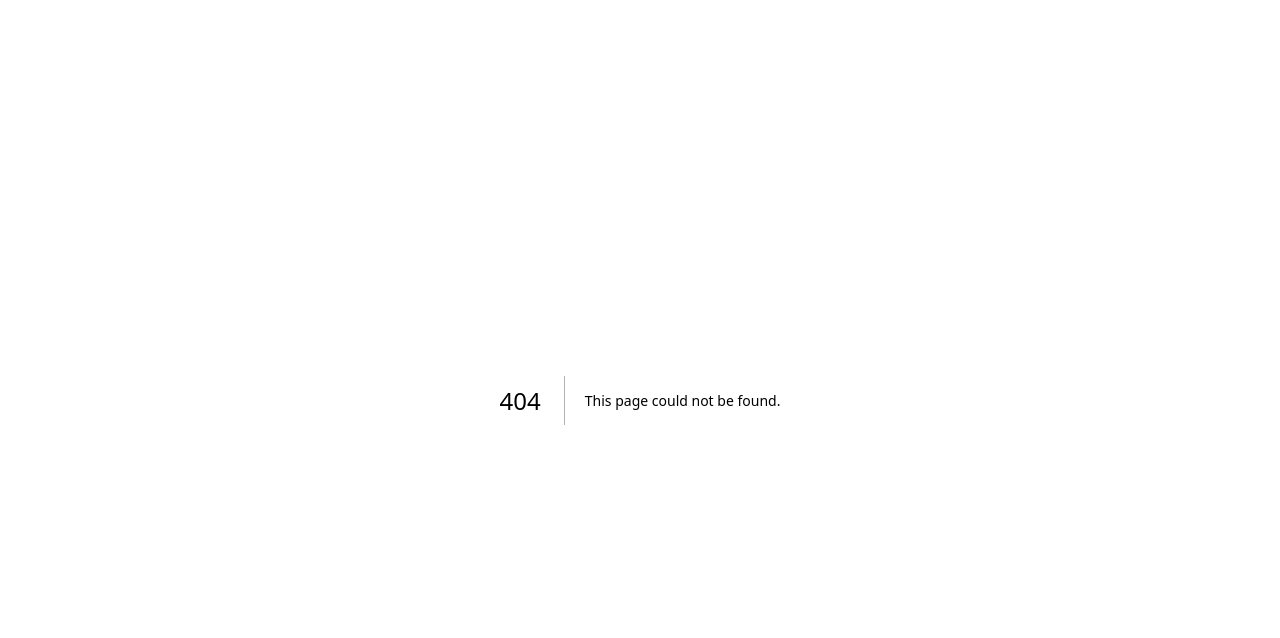
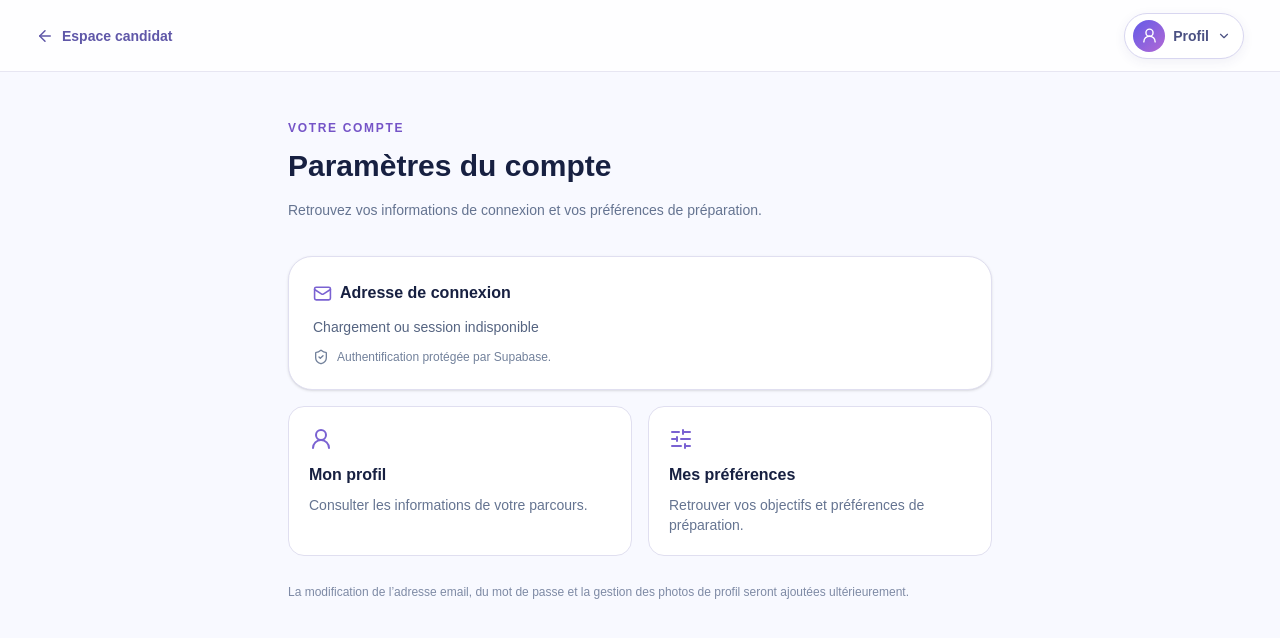
Before and after one commit to Achrafsila/ai-interview-platform, a Next.js app in the folder web/: page /account/settings in a window 1280 px wide. Before the commit this address had no page. Shown: the top 638 px of the page. Built offline with nearby package versions, Linux system fonts and the light colour scheme; no server answers.

Commit message:
feat(candidate): move profile and account actions into shared header menu

```diff
--- /dev/null
+++ b/web/src/app/account/settings/page.tsx
@@ -0,0 +1,20 @@
+"use client";
+import {useEffect,useState} from "react";
+import Link from "next/link";
+import {ArrowLeft,Mail,ShieldCheck,SlidersHorizontal,UserRound} from "lucide-react";
+import {CandidateProfileMenu} from "@/components/ui/candidate-profile-menu";
+import {getAuthClient} from "@/lib/supabase-auth";
+
+export default function AccountSettings(){
+ const [email,setEmail]=useState<string|null>(null);
+ useEffect(()=>{let live=true;(async()=>{const client=getAuthClient();const {data}=await client?.auth.getUser()??{data:{user:null}};if(live)setEmail(data.user?.email||null);})();return()=>{live=false};},[]);
+ return <main className="min-h-dvh bg-[#F8F9FF] text-[#172041]">
+  <header className="flex min-h-[72px] items-center justify-between border-b border-[#E7E6F2] bg-white/80 px-5 sm:px-9"><Link href="/dashboard" className="inline-flex min-h-11 items-center gap-2 text-sm font-semibold text-[#5F57A8]"><ArrowLeft size={18}/> Espace candidat</Link><CandidateProfileMenu/></header>
+  <div className="mx-auto max-w-3xl px-5 py-12 sm:px-8">
+   <p className="text-xs font-bold uppercase tracking-[.14em] text-[#7554C7]">Votre compte</p><h1 className="mt-3 text-3xl font-bold">Paramètres du compte</h1><p className="mt-3 text-sm leading-7 text-[#657491]">Retrouvez vos informations de connexion et vos préférences de préparation.</p>
+   <section className="mt-8 rounded-3xl border border-[#E0DFF0] bg-white p-6 shadow-sm"><h2 className="flex items-center gap-2 font-bold"><Mail size={19} className="text-[#7A62D2]"/> Adresse de connexion</h2><p className="mt-3 break-all text-sm text-[#556481]">{email||"Chargement ou session indisponible"}</p><p className="mt-3 flex items-center gap-2 text-xs text-[#72819B]"><ShieldCheck size={16}/> Authentification protégée par Supabase.</p></section>
+   <section className="mt-4 grid gap-4 sm:grid-cols-2"><Link href="/onboarding" className="rounded-2xl border border-[#E0DFF0] bg-white p-5 transition hover:bg-[#F5F1FF]"><UserRound className="text-[#7A62D2]"/><h2 className="mt-3 font-semibold">Mon profil</h2><p className="mt-2 text-sm text-[#657491]">Consulter les informations de votre parcours.</p></Link><Link href="/onboarding" className="rounded-2xl border border-[#E0DFF0] bg-white p-5 transition hover:bg-[#F5F1FF]"><SlidersHorizontal className="text-[#7A62D2]"/><h2 className="mt-3 font-semibold">Mes préférences</h2><p className="mt-2 text-sm text-[#657491]">Retrouver vos objectifs et préférences de préparation.</p></Link></section>
+   <p className="mt-6 text-xs leading-6 text-[#7E8AA5]">La modification de l’adresse email, du mot de passe et la gestion des photos de profil seront ajoutées ultérieurement.</p>
+  </div>
+ </main>;
+}
--- a/web/src/app/dashboard/page.tsx
+++ b/web/src/app/dashboard/page.tsx
@@ -1,10 +1,11 @@
 "use client";
+import {CandidateProfileMenu} from "@/components/ui/candidate-profile-menu";
 
 import Link from "next/link";
 import { useEffect, useState } from "react";
 import { useRouter } from "next/navigation";
 import { motion, useReducedMotion } from "motion/react";
-import { ArrowRight, BookOpen, BrainCircuit, Check, ChevronRight, CirclePlay, GraduationCap, LayoutDashboard, LogOut, MessageSquareText, Play, Sparkles, Target, TrendingUp, UserRound, WandSparkles } from "lucide-react";
+import { ArrowRight, BookOpen, BrainCircuit, Check, ChevronRight, CirclePlay, GraduationCap, LayoutDashboard, MessageSquareText, Play, Sparkles, Target, TrendingUp, UserRound, WandSparkles } from "lucide-react";
 import { getAuthClient } from "@/lib/supabase-auth";
 import { getAppRole, readProfile } from "@/lib/profile";
 import { employmentOptions, professionalOptions, type OnboardingProfile, type ProfessionalGoal, type PreparationGoal } from "@/components/ui/onboarding-stages";
@@ -44,7 +45,6 @@ export default function DashboardPage() {
    }
    void load();return ()=>{active=false;};
  },[router]);
- async function signOut(){const client=getAuthClient();await client?.auth.signOut();router.replace("/login");router.refresh();}
  const motionIn=(delay:number)=>({initial:reducedMotion?false as const:{opacity:0,y:24},animate:{opacity:1,y:0},transition:{duration:.56,delay,ease:"easeOut" as const}});
  const trend=comparableProgress(results);
  const coach=results.find(r=>r.coach_priority&&r.coach_recommendation);
@@ -66,10 +66,8 @@ export default function DashboardPage() {
        <Link href="/dashboard" aria-current="page" className="flex min-h-12 items-center gap-3 rounded-2xl bg-[#EDE7FF] px-3.5 text-sm font-bold text-[#784DD6]"><LayoutDashboard size={18}/> Vue d’ensemble</Link>
        <Link href="/preparation" className="flex min-h-12 items-center gap-3 rounded-xl px-3.5 text-sm font-medium text-[#62718D] transition hover:bg-[#F2ECFF] hover:text-[#784DD6]"><CirclePlay size={18}/> Simulation</Link>
        <Link href="/exercises" className="flex min-h-12 items-center gap-3 rounded-xl px-3.5 text-sm font-semibold text-[#62718D] transition hover:bg-[#F2ECFF] hover:text-[#784DD6]"><GraduationCap size={18}/> Academy</Link>
-       <Link href="/onboarding" className="flex min-h-12 items-center gap-3 rounded-xl px-3.5 text-sm font-medium text-[#62718D] transition hover:bg-[#F2ECFF] hover:text-[#784DD6]"><UserRound size={18}/> Mon profil</Link>
       </nav>
       <div className="mt-auto rounded-2xl border border-[#E9DCFF] bg-gradient-to-br from-[#F4EEFF] to-[#E9F7FF] p-4"><div className="flex items-center gap-2 text-xs font-bold text-[#7055B3]"><BrainCircuit size={17}/> Coach IA</div><p className="mt-2 text-xs leading-6 text-[#695F83]">Des conseils personnalisés après votre premier entretien.</p></div>
-      <button onClick={signOut} className="mt-4 flex min-h-11 items-center gap-3 rounded-xl px-3.5 text-sm text-[#71809A] transition hover:bg-[#F0F4FE]"><LogOut size={17}/> Se déconnecter</button>
     </aside>
     <div className="min-w-0 flex-1">
      <header className="flex min-h-[78px] items-center justify-between gap-4 border-b border-white/80 bg-white/60 backdrop-blur-xl px-5 sm:px-8 lg:px-9">
@@ -77,8 +75,7 @@ export default function DashboardPage() {
       <div className="flex items-center gap-3">
        <span className="hidden rounded-full bg-[#E5F6EF] px-3 py-2 text-xs font-semibold text-[#237B65] sm:inline-flex"><span className="mr-2 h-2 w-2 rounded-full bg-[#33B996]"/> Mon espace</span>
        <Link href="/exercises" aria-label="Accéder à Academy" className="inline-flex min-h-10 items-center gap-2 rounded-xl border border-[#D8D0FF] bg-[#F2EDFF] px-3 text-xs font-bold text-[#7451C8] transition hover:bg-[#E7DEFF] lg:hidden"><GraduationCap size={17}/> Academy</Link>
-       <Link href="/onboarding" aria-label="Accéder à mon profil" className="grid size-10 place-items-center rounded-full border border-[#CFDAF5] bg-white text-[#4665BD] transition hover:bg-[#EEF2FF]"><UserRound size={18}/></Link>
-       <button onClick={signOut} aria-label="Se déconnecter" className="grid size-10 place-items-center rounded-full border border-[#CFDAF5] text-[#4665BD] lg:hidden"><LogOut size={18}/></button>
+       <CandidateProfileMenu/>
       </div>
      </header>
      <div className="w-full px-5 pb-16 pt-9 sm:px-8 lg:px-10">
--- a/web/src/app/exercises/academy-shell.tsx
+++ b/web/src/app/exercises/academy-shell.tsx
@@ -1,14 +1,14 @@
 "use client";
 import Link from "next/link";
 import {usePathname} from "next/navigation";
-import {CirclePlay,GraduationCap,LayoutDashboard,Sparkles,UserRound} from "lucide-react";
+import {CirclePlay,GraduationCap,LayoutDashboard,Sparkles} from "lucide-react";
+import {CandidateProfileMenu} from "@/components/ui/candidate-profile-menu";
 import type {ReactNode} from "react";
 
 const nav=[
  {href:"/dashboard",label:"Vue d’ensemble",icon:LayoutDashboard},
  {href:"/preparation",label:"Simulation",icon:CirclePlay},
  {href:"/exercises",label:"Academy",icon:GraduationCap},
- {href:"/onboarding",label:"Mon profil",icon:UserRound},
 ];
 export function AcademyShell({children}: {children:ReactNode}){
  const pathname=usePathname();
@@ -22,7 +22,7 @@ export function AcademyShell({children}: {children:ReactNode}){
     <div className="mt-auto rounded-2xl border border-[#E9DCFF] bg-gradient-to-br from-[#F4EEFF] to-[#E9F7FF] p-4"><p className="text-xs font-bold text-[#7055B3]">Votre Academy</p><p className="mt-2 text-xs leading-6 text-[#695F83]">Un parcours et des exercices adaptés à votre progression.</p></div>
    </aside>
    <div className="min-w-0 flex-1">
-    <header className="flex min-h-[72px] items-center justify-between gap-3 border-b border-white/80 bg-white/60 px-5 backdrop-blur-xl sm:px-8 lg:px-9"><span className="text-xs font-semibold text-[#70819F]">Espace candidat <span className="mx-2">/</span><span className="text-[#172033]">Academy</span></span><nav aria-label="Navigation Academy" className="flex items-center gap-1 rounded-2xl border border-[#DDD9F4] bg-[#F2F0FC] p-1.5 shadow-[inset_0_1px_3px_rgba(60,50,116,.08)]">{[{href:"/exercises",label:"Exercices",active:pathname==="/exercises"},{href:"/exercises/paths",label:"Parcours",active:pathname.startsWith("/exercises/paths")}].map(tab=><Link key={tab.href} href={tab.href} aria-current={tab.active?"page":undefined} className={tab.active?"inline-flex min-h-10 items-center justify-center rounded-xl border border-[#A99AEF] bg-gradient-to-r from-[#6658E8] to-[#8753DA] px-4 text-sm font-bold text-white shadow-[0_5px_14px_rgba(102,72,203,.28)] transition-all duration-200":"inline-flex min-h-10 items-center justify-center rounded-xl border border-transparent bg-transparent px-4 text-sm font-semibold text-[#57618D] transition-all duration-200 hover:bg-white/85 hover:text-[#4935A2]"}>{tab.label}</Link>)}</nav></header>
+    <header className="flex min-h-[72px] items-center justify-between gap-3 border-b border-white/80 bg-white/60 px-5 backdrop-blur-xl sm:px-8 lg:px-9"><span className="text-xs font-semibold text-[#70819F]">Espace candidat <span className="mx-2">/</span><span className="text-[#172033]">Academy</span></span><div className="flex items-center gap-3"><nav aria-label="Navigation Academy" className="flex items-center gap-1 rounded-2xl border border-[#DDD9F4] bg-[#F2F0FC] p-1.5 shadow-[inset_0_1px_3px_rgba(60,50,116,.08)]">{[{href:"/exercises",label:"Exercices",active:pathname==="/exercises"},{href:"/exercises/paths",label:"Parcours",active:pathname.startsWith("/exercises/paths")}].map(tab=><Link key={tab.href} href={tab.href} aria-current={tab.active?"page":undefined} className={tab.active?"inline-flex min-h-10 items-center justify-center rounded-xl border border-[#A99AEF] bg-gradient-to-r from-[#6658E8] to-[#8753DA] px-4 text-sm font-bold text-white shadow-[0_5px_14px_rgba(102,72,203,.28)] transition-all duration-200":"inline-flex min-h-10 items-center justify-center rounded-xl border border-transparent bg-transparent px-4 text-sm font-semibold text-[#57618D] transition-all duration-200 hover:bg-white/85 hover:text-[#4935A2]"}>{tab.label}</Link>)}</nav><CandidateProfileMenu/></div></header>
     <div className="academy-content px-5 pb-12 pt-7 sm:px-7 lg:px-9">{children}</div>
    </div>
   </div>
--- /dev/null
+++ b/web/src/components/ui/candidate-profile-menu.tsx
@@ -0,0 +1,38 @@
+"use client";
+import {useEffect,useRef,useState} from "react";
+import Link from "next/link";
+import {useRouter} from "next/navigation";
+import {ChevronDown,LogOut,Settings2,SlidersHorizontal,UserRound} from "lucide-react";
+import {getAuthClient} from "@/lib/supabase-auth";
+
+export function CandidateProfileMenu(){
+ const [open,setOpen]=useState(false);
+ const [busy,setBusy]=useState(false);
+ const ref=useRef<HTMLDivElement>(null);
+ const router=useRouter();
+ useEffect(()=>{
+  if(!open)return;
+  const dismiss=(e:MouseEvent)=>{if(ref.current&&!ref.current.contains(e.target as Node))setOpen(false);};
+  const escape=(e:KeyboardEvent)=>{if(e.key==="Escape")setOpen(false);};
+  document.addEventListener("mousedown",dismiss);document.addEventListener("keydown",escape);
+  return()=>{document.removeEventListener("mousedown",dismiss);document.removeEventListener("keydown",escape);};
+ },[open]);
+ async function signOut(){
+  setBusy(true);
+  try{const client=getAuthClient();if(!client)throw new Error("Service indisponible");const {error}=await client.auth.signOut();if(error)throw error;router.replace("/login");router.refresh();}
+  catch{setBusy(false);setOpen(false);}
+ }
+ return <div ref={ref} className="relative shrink-0">
+  <button type="button" aria-haspopup="menu" aria-expanded={open} aria-label="Ouvrir le menu du profil" onClick={()=>setOpen(x=>!x)} className="inline-flex min-h-11 items-center gap-2 rounded-full border border-[#D8D6F0] bg-white px-2 py-1.5 pr-3 text-[#4B5183] shadow-[0_3px_12px_rgba(62,51,123,.07)] transition hover:border-[#A99BEB] hover:bg-[#F8F5FF] focus-visible:outline-2 focus-visible:outline-offset-2 focus-visible:outline-[#7962DF]">
+   <span className="grid size-8 place-items-center rounded-full bg-gradient-to-br from-[#6259E8] to-[#B267D4] text-white"><UserRound size={17}/></span><span className="hidden text-sm font-semibold sm:inline">Profil</span><ChevronDown size={14} className={open?"rotate-180 transition-transform":"transition-transform"}/>
+  </button>
+  {open&&<div role="menu" aria-label="Compte candidat" className="absolute right-0 top-[calc(100%+10px)] z-[80] w-[242px] rounded-2xl border border-[#DDD9F0] bg-white p-2 shadow-[0_18px_52px_rgba(34,33,76,.17)]">
+   <p className="px-3 pb-2 pt-2 text-[10px] font-bold uppercase tracking-[.13em] text-[#8590AD]">Mon compte</p>
+   <Link role="menuitem" href="/onboarding" onClick={()=>setOpen(false)} className="flex min-h-11 items-center gap-3 rounded-xl px-3 text-sm font-semibold text-[#3F4B71] transition hover:bg-[#F0ECFF]"><UserRound size={18} className="text-[#775ACA]"/> Mon profil</Link>
+   <Link role="menuitem" href="/onboarding" onClick={()=>setOpen(false)} className="flex min-h-11 items-center gap-3 rounded-xl px-3 text-sm font-semibold text-[#3F4B71] transition hover:bg-[#F0ECFF]"><SlidersHorizontal size={18} className="text-[#775ACA]"/> Mes préférences</Link>
+   <Link role="menuitem" href="/account/settings" onClick={()=>setOpen(false)} className="flex min-h-11 items-center gap-3 rounded-xl px-3 text-sm font-semibold text-[#3F4B71] transition hover:bg-[#F0ECFF]"><Settings2 size={18} className="text-[#775ACA]"/> Paramètres du compte</Link>
+   <div className="my-2 border-t border-[#E8E7F2]"/>
+   <button role="menuitem" type="button" disabled={busy} onClick={()=>void signOut()} className="flex min-h-11 w-full items-center gap-3 rounded-xl px-3 text-left text-sm font-semibold text-[#A44562] transition hover:bg-[#FFF0F4] disabled:opacity-50"><LogOut size={18}/>{busy?"Déconnexion…":"Se déconnecter"}</button>
+  </div>}
+ </div>;
+}
```
